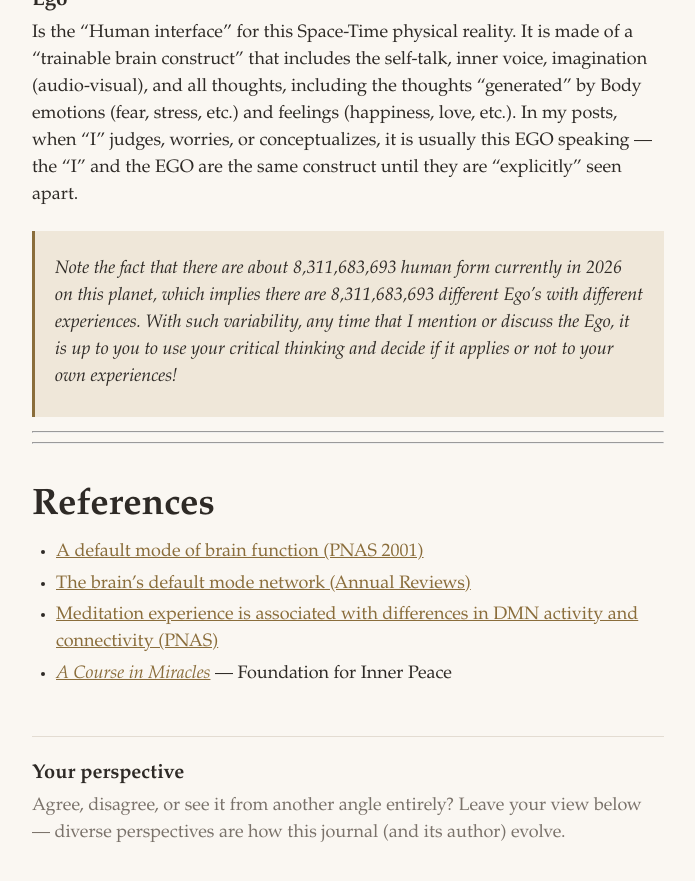
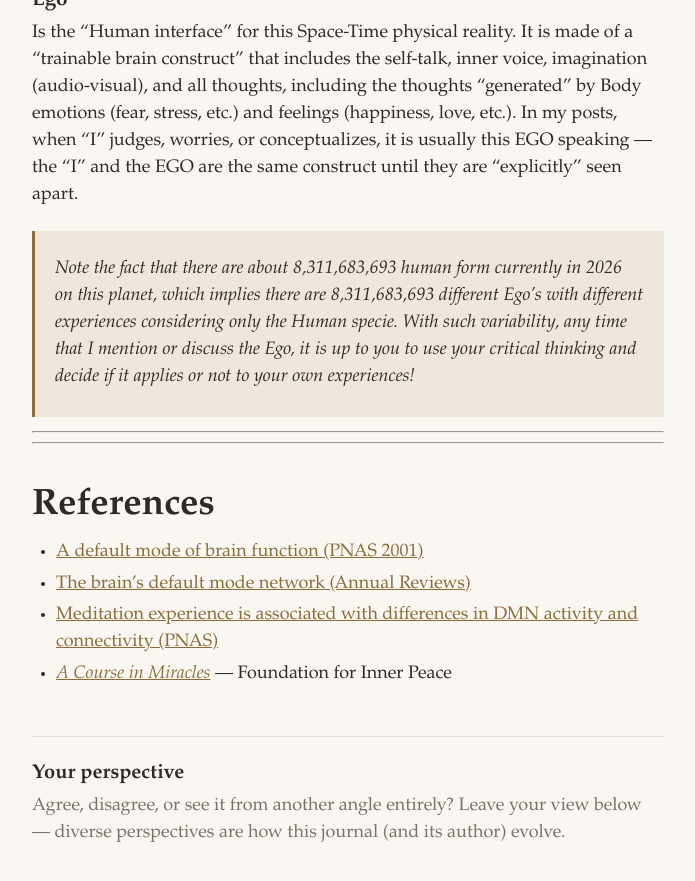
Before and after one commit to FrancoisCharette/myAwakeningJourney, a Jekyll site: the page built from _posts/2026-08-29-spiritual-glossary.md, in a window 1280 px wide and 900 px high, scrolled down 1902 px. Shown: the top 881 px of the window, without its empty margins (292-987 px from the left). Built offline with Jekyll 4.4.1, drawn with Linux system fonts in a browser that asks for light colours; comment, search, counter and statistics services are not loaded.

Commit message:
Update glossary

```diff
--- a/_posts/2026-08-29-spiritual-glossary.md
+++ b/_posts/2026-08-29-spiritual-glossary.md
@@ -38,7 +38,7 @@ Neuroscience identified the brain's "Default Mode Network" as being active when
 ### Ego
 Is the "Human interface" for this Space-Time physical reality. It is made of a "trainable brain construct" that includes the self-talk, inner voice, imagination (audio-visual), and all thoughts, including the thoughts "generated" by Body emotions (fear, stress, etc.) and feelings (happiness, love, etc.). In my posts, when "I" judges, worries, or conceptualizes, it is usually this EGO speaking — the "I" and the EGO are the same construct until they are "explicitly" seen apart.
 
->Note the fact that there are about 8,311,683,693 human form currently in 2026 on this planet, which implies there are 8,311,683,693 different Ego's with different experiences. With such variability, any time that I mention or discuss the Ego, it is up to you to use your critical thinking and decide if it applies or not to your own experiences!
+>Note the fact that there are about 8,311,683,693 human form currently in 2026 on this planet, which implies there are 8,311,683,693 different Ego's with different experiences considering only the Human specie. With such variability, any time that I mention or discuss the Ego, it is up to you to use _your critical thinking_ and decide if it applies or not to your own experiences!
 
 
 
```
